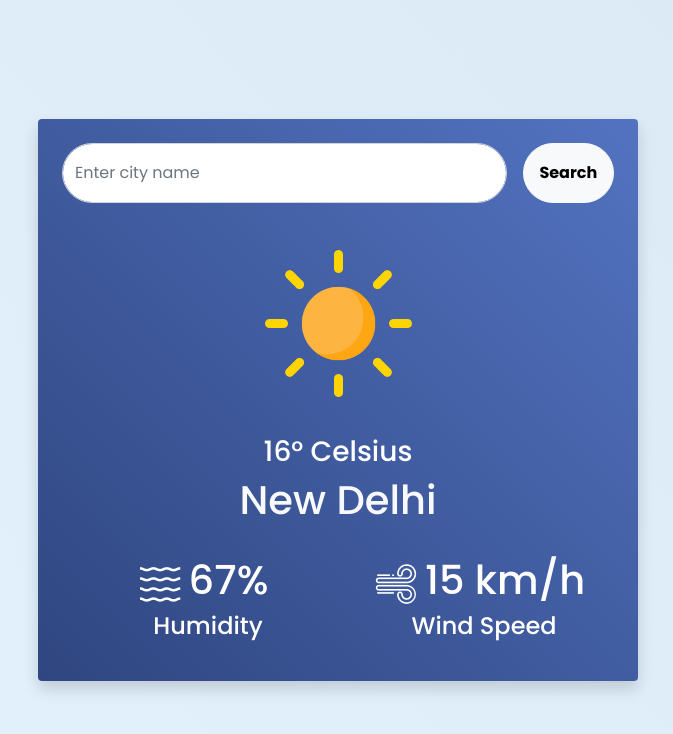
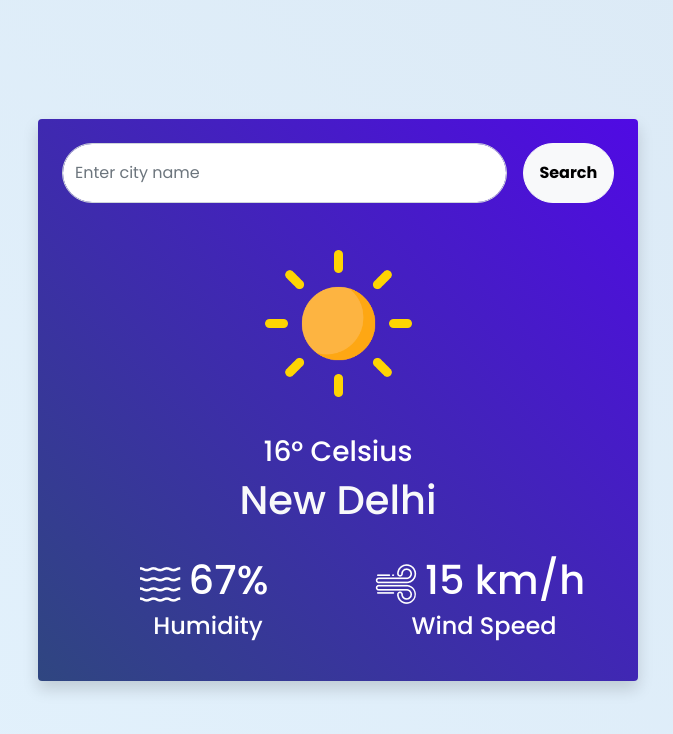
Before and after one commit to HariSirikonda/Weather-app-React, a React (Create React App) app in the folder myapp/: page / in a window 1280 px wide. Shown: the top 734 px of the page, without its empty margins (302-975 px from the left). Built offline with nearby package versions, Linux system fonts and the light colour scheme.

Commit message:
Changed background color for the weather component

```diff
--- a/myapp/src/components/Weather.css
+++ b/myapp/src/components/Weather.css
@@ -3,7 +3,7 @@
     width: 600px;
     height: auto;
     padding: 20px;
-    background-image: linear-gradient(45deg, #2f4680, #5373c1); /* Gradient with two colors */
+    background-image: linear-gradient(45deg, #2f4680, #500ae4); /* Gradient with two colors */
     color: white;
     border-radius: 15px; /* Rounded corners */
     box-shadow: 0 4px 10px rgba(0, 0, 0, 0.2); /* Subtle shadow for better visibility */
```
